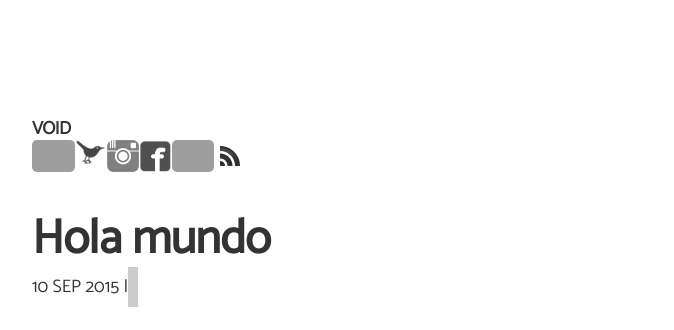
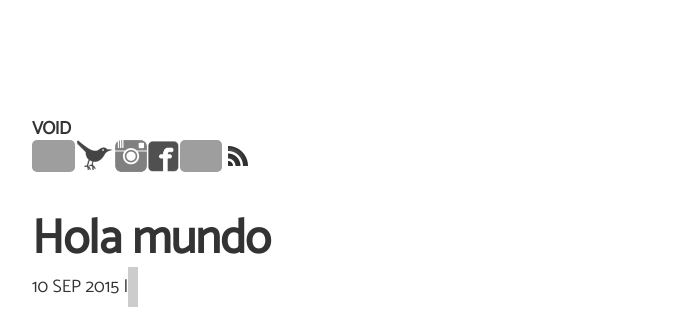
Before and after one commit to angelsimon/angelsimon.github.io, a Jekyll site: the page built from _posts/2015-09-10-hola-mundo.md, in a window 1280 px wide. Shown: the top 330 px of the page, without its empty margins (32-706 px from the left). Built offline with Jekyll 4.4.1, drawn with Linux system fonts in a browser that asks for light colours; nearby versions of some CDN libraries; comment, search, counter and statistics services are not loaded.

Commit message:
Update post.html

```diff
--- a/_layouts/post.html
+++ b/_layouts/post.html
@@ -7,7 +7,7 @@
     <a href="{{ site.baseurl }}/">{{ site.name }}</a>
     <div style="display: flex;">
     <a href="http://www.github.com/angelsimon/" target="_blank"><img src="{{ site.baseurl }}/public/social/github.png" style="height:32px;" /></a>
-    <a href="http://www.twitter.com/void/" target="_blank"><img src="{{ site.baseurl }}/public/social/twitterbird.png" style="height:24px;" /></a>
+    <a href="http://www.twitter.com/void/" target="_blank"><img src="{{ site.baseurl }}/public/social/twitterbird.png" style="height:30px;" /></a>
     <a href="http://www.instagram.com/void_ar/" target="_blank"><img src="{{ site.baseurl }}/public/social/instagram.png" style="height:32px;" /></a>
     <a href="http://www.facebook.com/void.ar/" target="_blank"><img src="{{ site.baseurl }}/public/social/facebook.png" style="height:32px;" /></a>
     <a href="https://www.youtube.com/c/AngelSimon" target="_blank"><img src="{{ site.baseurl }}/public/social/youtube.png" style="height:32px;" /></a>
```
